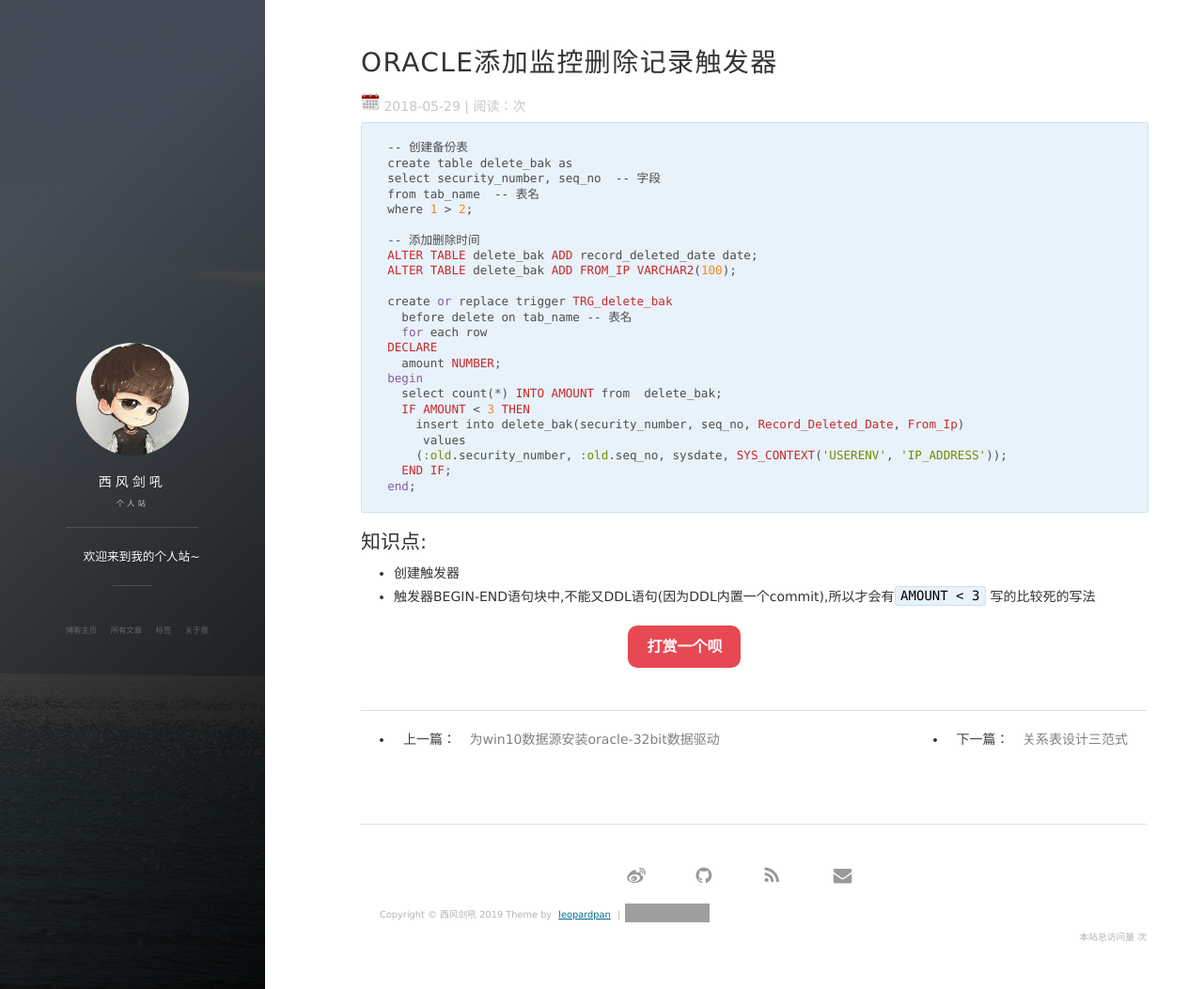
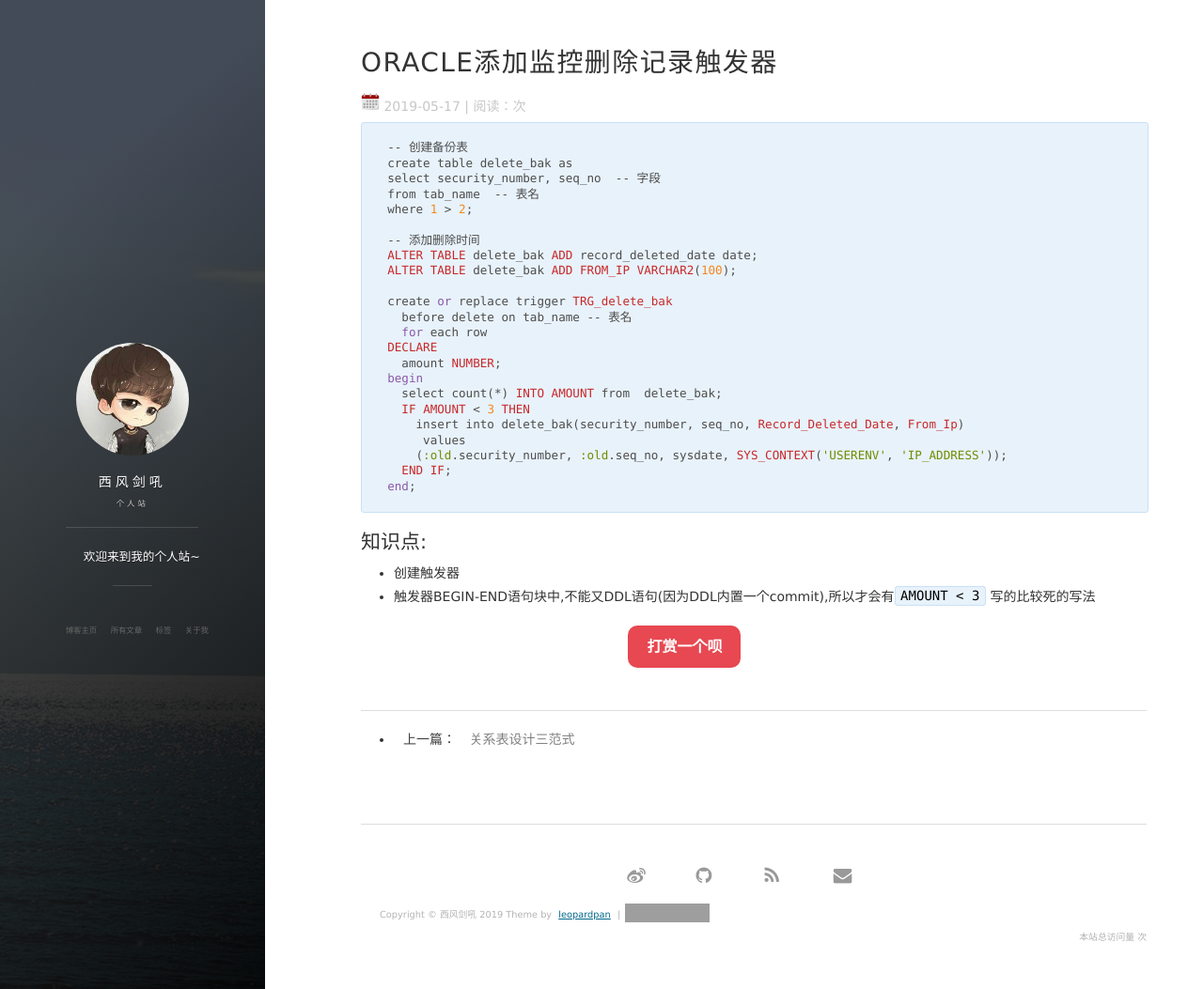
Before and after one commit to XFJH/XFJH.github.io, a Jekyll site: the page built from _posts/2019-05-17-oracle_create_trigger.md, in a window 1280 px wide and 1053 px high. Shown: the whole window at 94% size. Built offline with Jekyll 4.4.1, drawn with Linux system fonts in a browser that asks for light colours; nearby versions of some CDN libraries; comment, search, counter and statistics services are not loaded; grey boxes are pictures that could not be loaded.

Commit message:
update content

````diff
--- a/_posts/2019-05-17-oracle_create_trigger.md
+++ b/_posts/2019-05-17-oracle_create_trigger.md
@@ -1,10 +1,11 @@
 ---
 layout: post
 title: "ORACLE添加监控删除记录触发器"
-date: 2018-05-29 17:58:00
+date: 2019-05-17 17:14:47
 description: "创建一个删除记录后就触发的触发器,记录下客户端IP"
 tag: oracle create trigger delete record
 ---
+
 
 ```SQL
 -- 创建备份表
````
